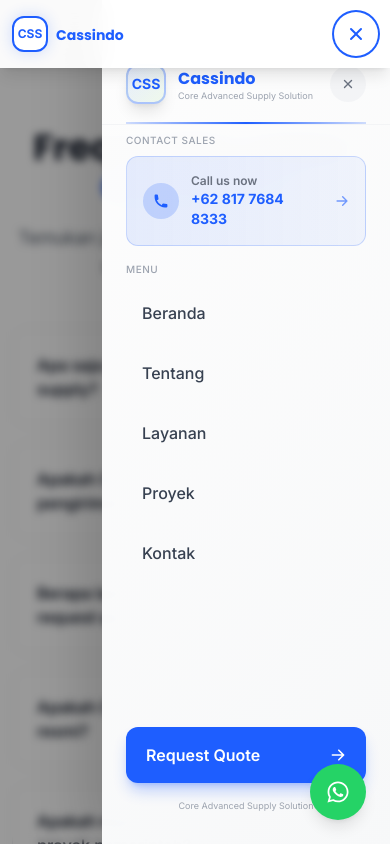
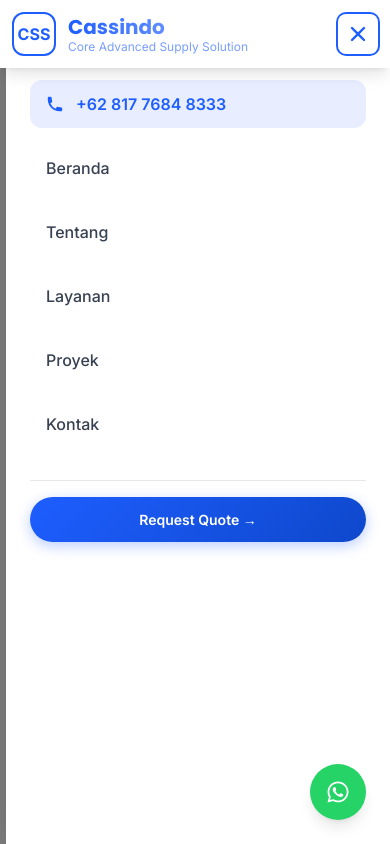
Before and after one commit to herlan-syihabudin/CASSINDO, a Next.js app: page /faq in a window 390 px wide. Both pictures are taken after a click on the button "Open menu". Shown: the top 844 px of the page. Built offline with nearby package versions, Linux system fonts and the light colour scheme.

Commit message:
Refactor Navbar component for improved structure

```diff
--- a/src/components/Navbar.tsx
+++ b/src/components/Navbar.tsx
@@ -3,7 +3,7 @@
 import { useState, useEffect, useCallback } from 'react'
 import Link from 'next/link'
 import { usePathname } from 'next/navigation'
-import { HiMenu, HiX, HiPhone, HiArrowRight } from 'react-icons/hi'
+import { HiMenu, HiX, HiPhone } from 'react-icons/hi'
 import { motion, AnimatePresence } from 'framer-motion'
 
 const navLinks = [
@@ -16,31 +16,8 @@
 
 const mobileMenuVariants = {
   hidden: { x: '100%', opacity: 0 },
-  visible: {
-    x: 0,
-    opacity: 1,
-    transition: {
-      type: 'spring',
-      damping: 25,
-      stiffness: 300,
-      staggerChildren: 0.05,
-      delayChildren: 0.1
-    }
-  },
-  exit: {
-    x: '100%',
-    opacity: 0,
-    transition: { duration: 0.25, ease: 'easeInOut' }
-  }
-}
-
-const mobileItemVariants = {
-  hidden: { x: 30, opacity: 0 },
-  visible: {
-    x: 0,
-    opacity: 1,
-    transition: { duration: 0.3, ease: 'easeOut' }
-  }
+  visible: { x: 0, opacity: 1, transition: { type: 'spring', damping: 20, stiffness: 300 } },
+  exit: { x: '100%', opacity: 0, transition: { duration: 0.3 } }
 }
 
 export default function Navbar() {
@@ -83,59 +60,40 @@
       <nav
         className={`fixed top-0 w-full z-50 transition-all duration-500 ${
           isWhiteNavbar
-            ? 'bg-white/95 backdrop-blur-xl shadow-lg py-3'
-            : 'bg-white/5 backdrop-blur-md py-5'
+            ? 'bg-white shadow-lg py-3'
+            : 'bg-transparent py-5'
         }`}
-        style={{
-          backgroundColor: isWhiteNavbar
-            ? 'rgba(255, 255, 255, 0.95)'
-            : 'rgba(255, 255, 255, 0.05)',
-          backdropFilter: 'blur(12px)',
-          WebkitBackdropFilter: 'blur(12px)',
-        }}
         role="navigation"
         aria-label="Main navigation"
       >
         <div className="container-custom flex justify-between items-center">
-          {/* Logo - Premium dengan subtle glow */}
+          {/* Logo - Border dengan padding lebih lega */}
           <Link
             href="/"
-            className="flex items-center gap-2 sm:gap-3 group shrink-0"
+            className="flex items-center gap-3 group focus:outline-none focus:ring-2 focus:ring-primary rounded-lg"
             aria-label="Cassindo Home"
           >
-            <div className={`w-9 h-9 sm:w-11 sm:h-11 rounded-xl flex items-center justify-center transition-all duration-300 group-hover:scale-105 group-hover:shadow-lg ${
+            <div className={`w-11 h-11 rounded-xl flex items-center justify-center transition-all duration-300 group-hover:scale-105 ${
               isWhiteNavbar
-                ? 'border-2 border-primary bg-white shadow-primary/20'
-                : 'border-2 border-white bg-transparent shadow-white/10'
-            }`}
-            style={{
-              boxShadow: isWhiteNavbar
-                ? '0 0 15px rgba(30, 94, 255, 0.2)'
-                : '0 0 15px rgba(255, 255, 255, 0.1)'
-            }}>
-              <span className={`font-bold text-xs sm:text-base ${
+                ? 'border-2 border-primary bg-white'
+                : 'border-2 border-white bg-transparent'
+            }`}>
+              <span className={`font-bold text-base ${
                 isWhiteNavbar ? 'text-primary' : 'text-white'
               }`}>CSS</span>
             </div>
-            <div className="hidden sm:block">
-              <span className={`font-poppins font-bold text-sm sm:text-xl ${
+            <div>
+              <span className={`font-poppins font-bold text-xl ${
                 isWhiteNavbar
-                  ? 'text-primary'
+                  ? 'bg-gradient-to-r from-primary to-primary/70 bg-clip-text text-transparent'
                   : 'text-white'
               }`}>
                 Cassindo
               </span>
-              <span className={`text-[10px] sm:text-xs block -mt-0.5 ${
+              <span className={`text-xs block -mt-0.5 ${
                 isWhiteNavbar ? 'text-primary/60' : 'text-white/60'
               }`}>
                 Core Advanced Supply Solution
-              </span>
-            </div>
-            <div className="sm:hidden">
-              <span className={`font-poppins font-bold text-sm ${
-                isWhiteNavbar ? 'text-primary' : 'text-white'
-              }`}>
-                Cassindo
               </span>
             </div>
           </Link>
@@ -159,6 +117,7 @@
               </Link>
             ))}
 
+            {/* Contact Quick Action */}
             <div className="flex items-center gap-4 ml-4 pl-4 border-l border-gray-200">
               <a
                 href="tel:+6281776848333"
@@ -175,160 +134,100 @@
             </div>
           </div>
 
+          {/* CTA Button Desktop */}
           <div className="hidden md:block">
             <Link
               href="/contact"
               className={`px-5 py-2.5 text-sm font-semibold rounded-full transition-all duration-300 hover:-translate-y-0.5 ${
                 isWhiteNavbar
                   ? 'bg-primary text-white shadow-md shadow-primary/30 hover:bg-primary-dark'
-                  : 'bg-white/20 backdrop-blur-sm text-white border border-white/30 hover:bg-white/30'
+                  : 'bg-white text-primary shadow-md hover:bg-gray-100'
               }`}
             >
               Request Quote
             </Link>
           </div>
 
-          {/* Mobile Menu Button - Touch target 44px */}
+          {/* Mobile Menu Button */}
           <button
             onClick={() => setIsMobileMenuOpen(!isMobileMenuOpen)}
-            className={`md:hidden w-11 h-11 rounded-full flex items-center justify-center transition-all duration-300 focus:outline-none focus:ring-2 focus:ring-primary ${
+            className={`md:hidden text-2xl p-2 rounded-lg transition-colors focus:outline-none focus:ring-2 focus:ring-primary ${
               isWhiteNavbar
                 ? 'text-primary hover:bg-gray-100'
-                : 'text-white hover:bg-white/20'
+                : 'text-white hover:bg-white/10'
             }`}
             aria-label={isMobileMenuOpen ? 'Close menu' : 'Open menu'}
             aria-expanded={isMobileMenuOpen}
           >
-            {isMobileMenuOpen ? <HiX className="text-xl" /> : <HiMenu className="text-xl" />}
+            {isMobileMenuOpen ? <HiX /> : <HiMenu />}
           </button>
         </div>
       </nav>
 
-      {/* Mobile Menu Overlay - Premium */}
+      {/* Mobile Menu Overlay */}
       <AnimatePresence>
         {isMobileMenuOpen && (
           <>
-            {/* Backdrop dengan blur */}
             <motion.div
               initial={{ opacity: 0 }}
               animate={{ opacity: 1 }}
               exit={{ opacity: 0 }}
-              transition={{ duration: 0.25 }}
-              className="fixed inset-0 bg-black/40 backdrop-blur-sm z-40 md:hidden"
+              transition={{ duration: 0.3 }}
+              className="fixed inset-0 bg-black/50 z-40 md:hidden"
               onClick={() => setIsMobileMenuOpen(false)}
             />
 
-            {/* Menu Panel - Glassmorphism Premium */}
             <motion.div
               variants={mobileMenuVariants}
               initial="hidden"
               animate="visible"
               exit="exit"
-              className="fixed top-0 right-0 w-72 h-full z-40 md:hidden overflow-y-auto"
-              style={{
-                background: 'linear-gradient(135deg, rgba(255,255,255,0.98) 0%, rgba(249,250,251,0.98) 100%)',
-                backdropFilter: 'blur(20px)',
-                WebkitBackdropFilter: 'blur(20px)',
-                boxShadow: '-20px 0 50px rgba(0, 0, 0, 0.15)',
-              }}
+              className="fixed top-0 right-0 w-full max-w-sm h-full bg-white shadow-2xl z-40 pt-20 px-6 md:hidden"
             >
-              <div className="flex flex-col min-h-full pt-16 pb-8">
-                {/* Header dengan gradient border */}
-                <div className="relative px-6 pb-5 mb-2 border-b border-gray-100">
-                  <div className="absolute bottom-0 left-6 right-6 h-0.5 bg-gradient-to-r from-primary/20 via-primary to-primary/20" />
-                  <div className="flex justify-between items-center">
-                    <div className="flex items-center gap-3">
-                      <div className="w-10 h-10 rounded-xl bg-gradient-to-br from-primary/10 to-accent/10 border-2 border-primary/30 flex items-center justify-center shadow-lg">
-                        <span className="font-bold text-sm text-primary">CSS</span>
-                      </div>
-                      <div>
-                        <span className="font-poppins font-bold text-base text-primary">Cassindo</span>
-                        <p className="text-[9px] text-gray-400 -mt-0.5">Core Advanced Supply Solution</p>
-                      </div>
-                    </div>
-                    <button
-                      onClick={() => setIsMobileMenuOpen(false)}
-                      className="w-9 h-9 rounded-full bg-gray-100 flex items-center justify-center text-gray-500 active:scale-95 transition-transform"
+              <div className="flex flex-col gap-4">
+                {/* Phone number di mobile menu */}
+                <a
+                  href="tel:+6281776848333"
+                  className="flex items-center gap-3 py-3 px-4 bg-primary/10 rounded-xl text-primary font-semibold"
                 >
-                      <HiX className="text-sm" />
-                    </button>
-                  </div>
-                </div>
+                  <HiPhone className="text-lg" />
+                  <span>+62 817 7684 8333</span>
+                </a>
 
-                {/* Section: Contact CTA */}
-                <div className="px-6 mb-4">
-                  <p className="text-[10px] font-medium text-gray-400 uppercase tracking-wider mb-2">Contact Sales</p>
-                  <motion.a
-                    href="tel:+6281776848333"
-                    variants={mobileItemVariants}
-                    whileTap={{ scale: 0.98 }}
-                    className="flex items-center gap-3 p-4 rounded-xl bg-gradient-to-r from-primary/10 to-primary/5 text-primary font-semibold border border-primary/20 active:bg-primary/15 transition-all"
-                  >
-                    <div className="w-9 h-9 rounded-full bg-primary/20 flex items-center justify-center">
-                      <HiPhone className="text-base" />
-                    </div>
-                    <div>
-                      <p className="text-xs text-gray-500">Call us now</p>
-                      <p className="text-sm font-bold">+62 817 7684 8333</p>
-                    </div>
-                    <HiArrowRight className="ml-auto text-sm opacity-60" />
-                  </motion.a>
-                </div>
-
-                {/* Section: Navigation */}
-                <div className="px-6 mb-4">
-                  <p className="text-[10px] font-medium text-gray-400 uppercase tracking-wider mb-2">Menu</p>
-                  <div className="space-y-1">
                 {navLinks.map((link, index) => (
                   <motion.div
                     key={link.href}
-                        variants={mobileItemVariants}
-                        custom={index}
+                    initial={{ opacity: 0, x: 50 }}
+                    animate={{ opacity: 1, x: 0 }}
+                    transition={{ delay: index * 0.1 }}
                   >
                     <Link
                       href={link.href}
                       onClick={handleLinkClick}
-                          className={`group flex items-center justify-between py-4 px-4 rounded-xl font-medium transition-all duration-300 min-h-[52px] ${
+                      className={`block py-3 px-4 rounded-xl font-medium transition-all duration-300 ${
                         pathname === link.href
-                              ? 'bg-primary/10 text-primary border-l-4 border-primary'
-                              : 'text-gray-700 hover:bg-gray-50'
+                          ? 'bg-primary text-white'
+                          : 'text-gray-700 hover:bg-gray-100 hover:text-primary'
                       }`}
-                          style={{ touchAction: 'manipulation' }}
                     >
-                          <span>{link.label}</span>
-                          {pathname === link.href ? (
-                            <motion.div
-                              className="w-1.5 h-1.5 bg-primary rounded-full"
-                              layoutId="activeIndicator"
-                            />
-                          ) : (
-                            <HiArrowRight className="text-sm text-gray-300 opacity-0 group-hover:opacity-100 transition" />
-                          )}
+                      {link.label}
                     </Link>
                   </motion.div>
                 ))}
-                  </div>
-                </div>
-
-                {/* Section: CTA Button */}
-                <div className="px-6 mt-auto pt-6">
                 <motion.div
-                    variants={mobileItemVariants}
-                    whileTap={{ scale: 0.97 }}
+                  initial={{ opacity: 0, y: 20 }}
+                  animate={{ opacity: 1, y: 0 }}
+                  transition={{ delay: 0.5 }}
+                  className="mt-4 pt-4 border-t border-gray-200"
                 >
                   <Link
                     href="/contact"
                     onClick={handleLinkClick}
-                      className="flex items-center justify-between gap-3 w-full py-4 px-5 bg-primary text-white rounded-xl font-semibold shadow-lg shadow-primary/30 active:scale-98 transition-all"
+                    className="btn-primary w-full justify-center"
                   >
-                      <span>Request Quote</span>
-                      <HiArrowRight className="text-base" />
+                    Request Quote →
                   </Link>
                 </motion.div>
-                  <p className="text-center text-[9px] text-gray-400 mt-4">
-                    Core Advanced Supply Solution
-                  </p>
-                </div>
               </div>
             </motion.div>
           </>
```
Lines whose indentation alone changed are shown as unchanged.
